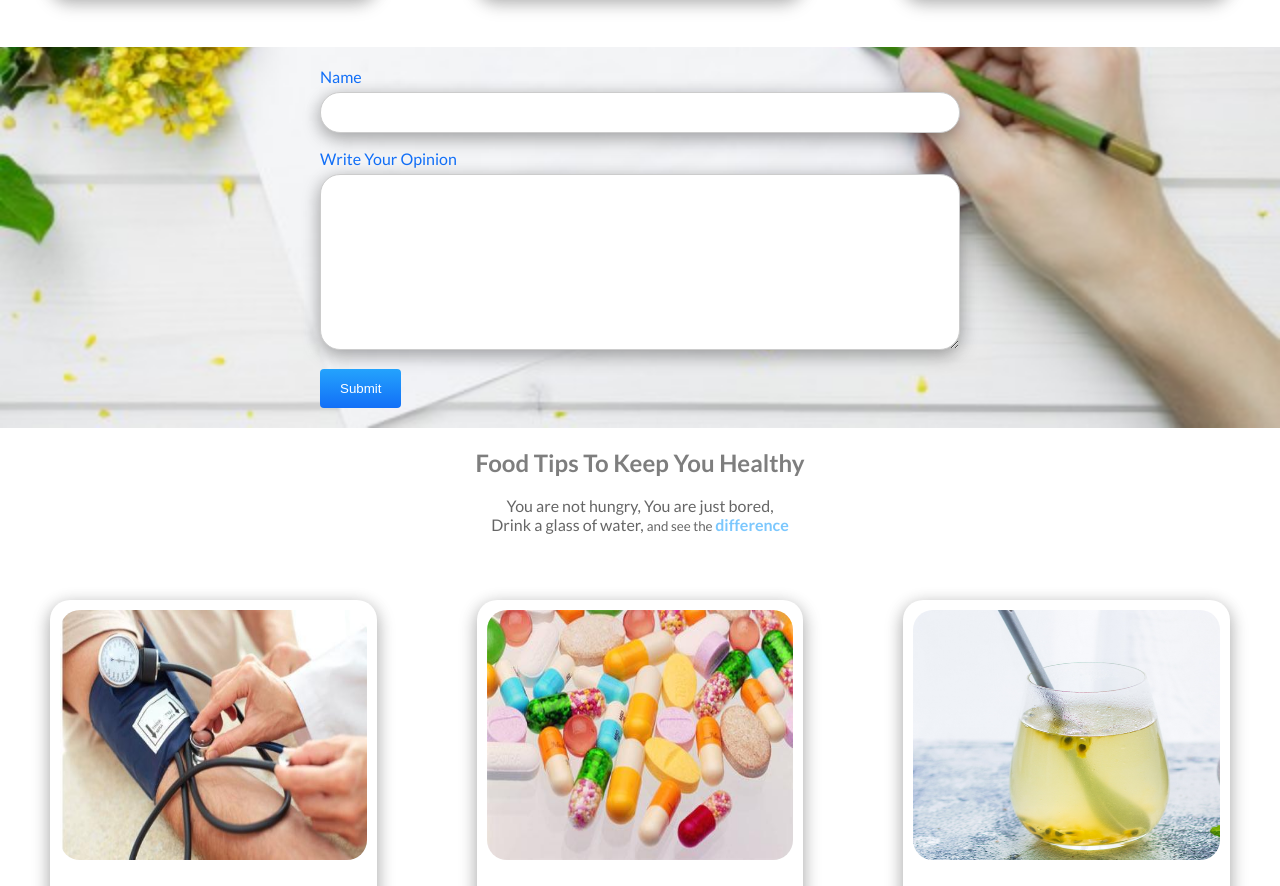
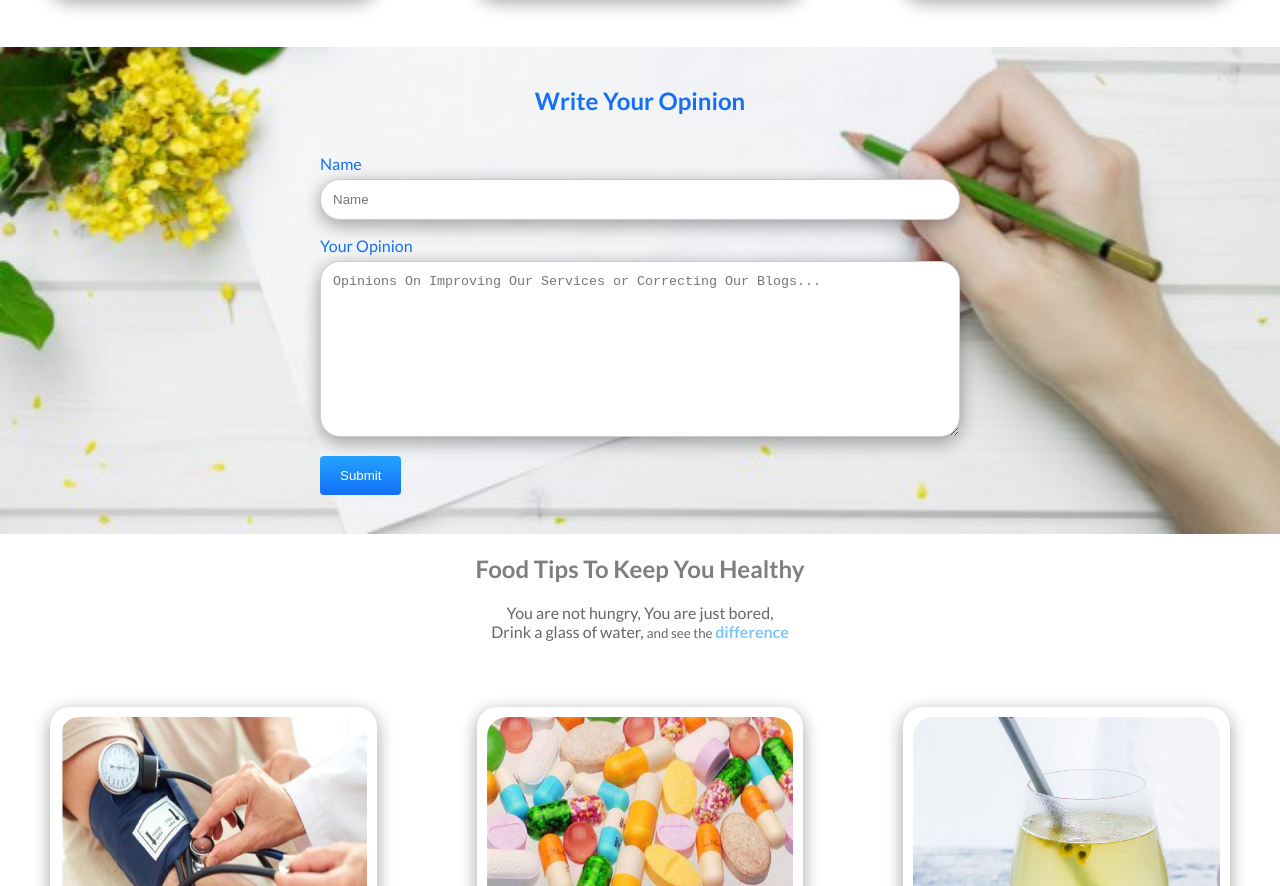
Before and after one commit to MdRifatchimu/Food-Assignment, a plain HTML site: page index.html in a window 1280 px wide. Shown: the part 1705-2591 px from the top of the page. Drawn offline with Linux system fonts and the light colour scheme.

Commit message:
finilizing

```diff
--- a/index.html
+++ b/index.html
@@ -50,7 +50,7 @@
             <br>
             <br>
 
-            <a class="button" href="https://mdrifatchimu.github.io/Food-Assignment/" target="_blank"
+            <a class="button" href="https://github.com/MdRifatchimu/Food-Assignment" target="_blank"
                 rel="noopener noreferrer">Contact Us</a>
 
         </div>
@@ -108,17 +108,23 @@
 
 
     <section class="form">
+        <br>
+        <div>
+            <h1 style="color: #126FF7; text-align: center;">Write Your Opinion</h1>
+        </div>
         <div class="form-box">
             <form>
                 <label for="name">Name</label>
-                <input type="text">
+                <input type="text" placeholder="Name">
 
-                <label for="name">Write Your Opinion</label>
-                <textarea name="opinion" cols="30" rows="10"></textarea>
+                <label for="name"> Your Opinion</label>
+                <textarea placeholder="Opinions On Improving Our Services or Correcting Our Blogs..." name="opinion"
+                    cols="30" rows="10"></textarea>
 
                 <input type="submit" value="Submit">
             </form>
         </div>
+        <br>
     </section>
 
     <section class="tips">
```
Also changed, not shown: 2 other files.
